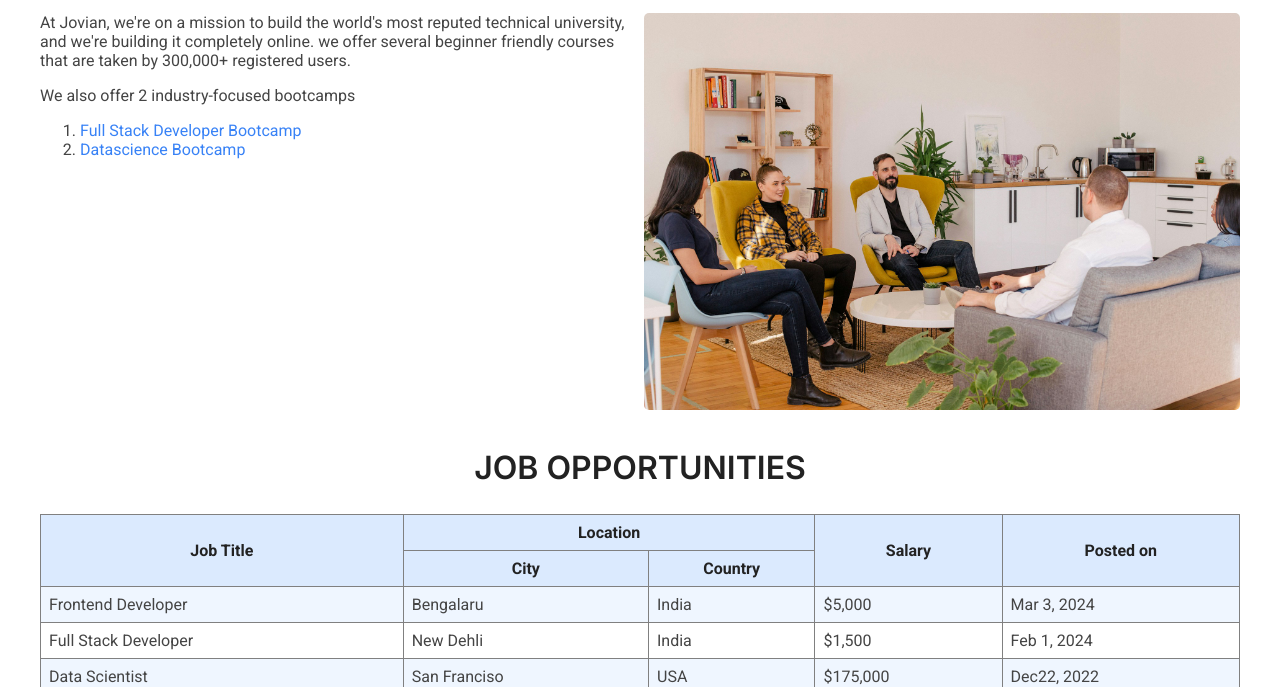
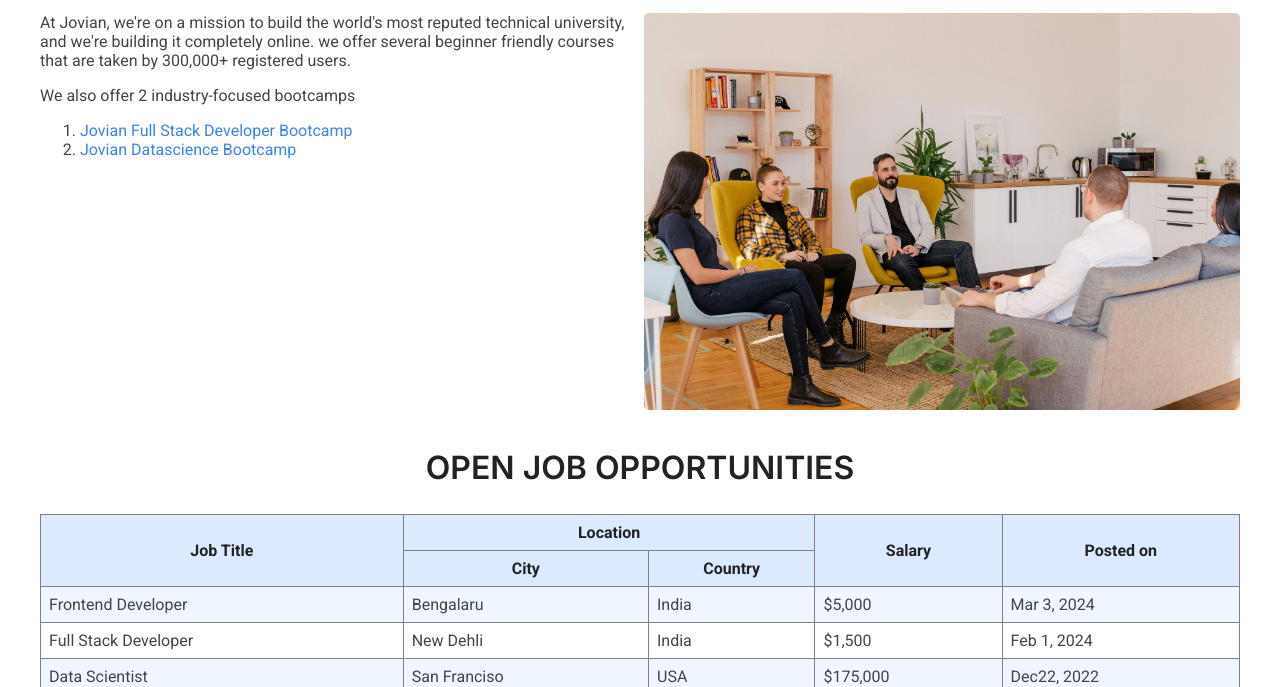
Before and after one commit to whoissammmm/jovian-careers-site-live, a plain HTML site: page src/index.html in a window 1280 px wide. Shown: the part 516-1203 px from the top of the page. Drawn offline with Linux system fonts and the light colour scheme.

Commit message:
added "Open job opportunities"

```diff
--- a/src/index.html
+++ b/src/index.html
@@ -33,12 +33,12 @@
           <ol>
             <li>
               <a href="https://jovian.com/learn/web-development-with-html-and-css">
-                Full Stack Developer Bootcamp
+                Jovian Full Stack Developer Bootcamp
               </a>
             </li>
             <li>
               <a href="https://jovian.com/learn/data-analysis-with-python-zero-to-pandas">
-                Datascience Bootcamp
+                Jovian Datascience Bootcamp
               </a>
               </li>
           </ol>
@@ -50,7 +50,7 @@
       </div>
     </div>
 
-    <h2>Job Opportunities</h2>
+    <h2>Open Job Opportunities</h2>
 
 <div id="jobs">
   <table id="Jobs-table">
```
